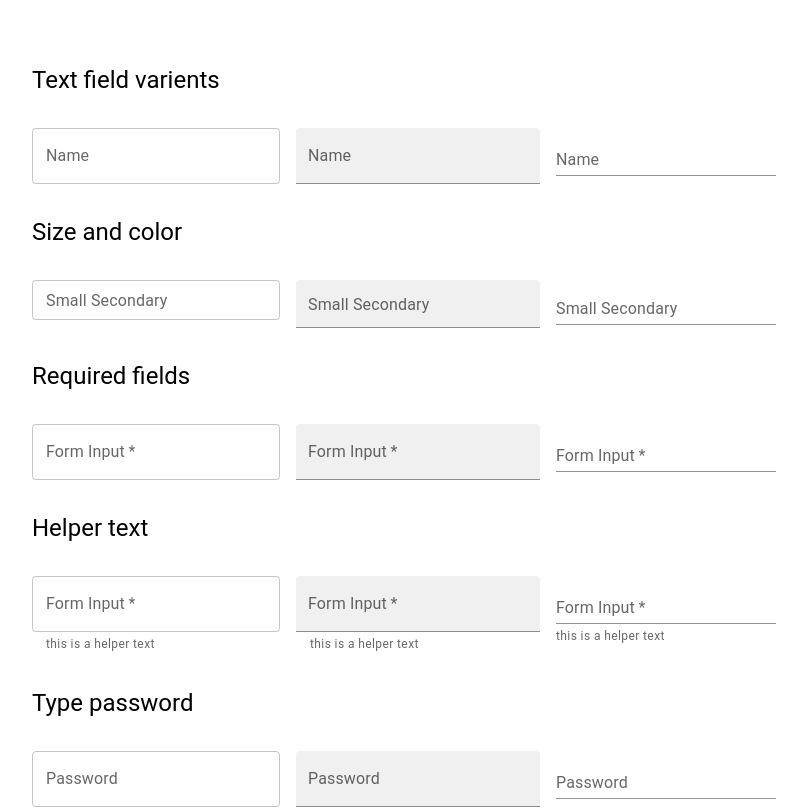
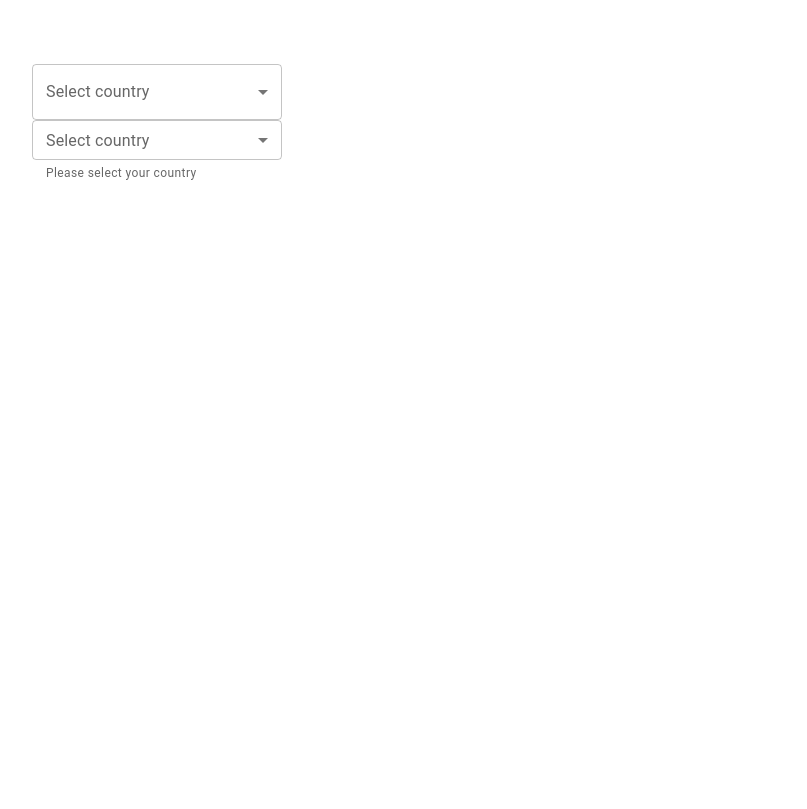
Before and after one commit to sailendrachettri/material-ui-learning, a React (Create React App) app: page / in a window 1280 px wide. Shown: the top 809 px of the page, without its empty margins (32-839 px from the left). Built offline with nearby package versions, Linux system fonts and the light colour scheme; the HTML template or start-up script is replaced by a standard one.

Commit message:
select menu - dropdown

```diff
--- a/public/index.html
+++ b/public/index.html
@@ -1,20 +1,18 @@
 <!DOCTYPE html>
 <html lang="en">
+
 <head>
   <meta charset="utf-8" />
   <link rel="icon" href="%PUBLIC_URL%/favicon.ico" />
   <meta name="viewport" content="width=device-width, initial-scale=1" />
   <meta name="theme-color" content="#000000" />
-    <meta
-      name="description"
-      content="Web site created using create-react-app"
-    />
+  <meta name="description" content="Web site created using create-react-app" />
   <link rel="apple-touch-icon" href="%PUBLIC_URL%/logo192.png" />
   <!--
       manifest.json provides metadata used when your web app is installed on a
       user's mobile device or desktop. See https://developers.google.com/web/fundamentals/web-app-manifest/
     -->
-    <link rel="manifest" href="%PUBLIC_URL%/manifest.json" />
+  <!-- <link rel="manifest" href="%PUBLIC_URL%/manifest.json" /> -->
   <!--
       Notice the use of %PUBLIC_URL% in the tags above.
       It will be replaced with the URL of the `public` folder during the build.
@@ -26,6 +24,7 @@
     -->
   <title>React App</title>
 </head>
+
 <body>
   <noscript>You need to enable JavaScript to run this app.</noscript>
   <div id="root"></div>
@@ -40,4 +39,5 @@
       To create a production bundle, use `npm run build` or `yarn build`.
     -->
 </body>
+
 </html>
--- a/src/App.tsx
+++ b/src/App.tsx
@@ -1,8 +1,9 @@
 import React from 'react';
 import './App.css';
+import MuiSelect from './components/MuiSelect';
 // import { MuiTypography } from './components/MuiTypography';
 // import MuiButtons from './components/MuiButtons';
-import MuiTextField from './components/MuiTextField';
+// import MuiTextField from './components/MuiTextField';
 
 function App() {
   return (
@@ -10,7 +11,8 @@
       <div className="App">
         {/* <MuiTypography /> */}
         {/* <MuiButtons /> */}
-        <MuiTextField />
+        {/* <MuiTextField /> */}
+        <MuiSelect />
       </div>
     </>
   );
--- /dev/null
+++ b/src/components/MuiSelect.tsx
@@ -0,0 +1,39 @@
+import { Box, TextField, MenuItem } from '@mui/material'
+import { useState } from 'react'
+
+function MuiSelect() {
+    const [country, setCountry] = useState('')
+    const [countries, setCountries] = useState<string[]>([])
+    // console.log({ country });
+    console.log({ countries });
+
+
+
+    const handleChange = (event: React.ChangeEvent<HTMLInputElement>) => {
+        setCountry(event.target.value as string)
+    }
+    const handleChange2 = (event: React.ChangeEvent<HTMLInputElement>) => {
+        const value = event.target.value
+        setCountries(typeof value === 'string' ? value.split(',') : value)
+    }
+    return (
+        <>
+            <Box width='250px'>
+                <TextField label="Select country" value={country} onChange={handleChange} select fullWidth>
+                    <MenuItem value='IN'>India</MenuItem>
+                    <MenuItem value='US'>USA</MenuItem>
+                    <MenuItem value='AU'>Australia</MenuItem>
+                </TextField>
+            </Box>
+            <Box width='250px'>
+                <TextField label="Select country" value={countries} onChange={handleChange2} select fullWidth SelectProps={{ multiple: true }} size='small' color='info' helperText='Please select your country'>
+                    <MenuItem value='IN'>India</MenuItem>
+                    <MenuItem value='US'>USA</MenuItem>
+                    <MenuItem value='AU'>Australia</MenuItem>
+                </TextField>
+            </Box>
+        </>
+    )
+}
+
+export default MuiSelect
```
Also changed, not shown: public/manifest.json (deleted). Lines whose indentation alone changed are shown as unchanged.
